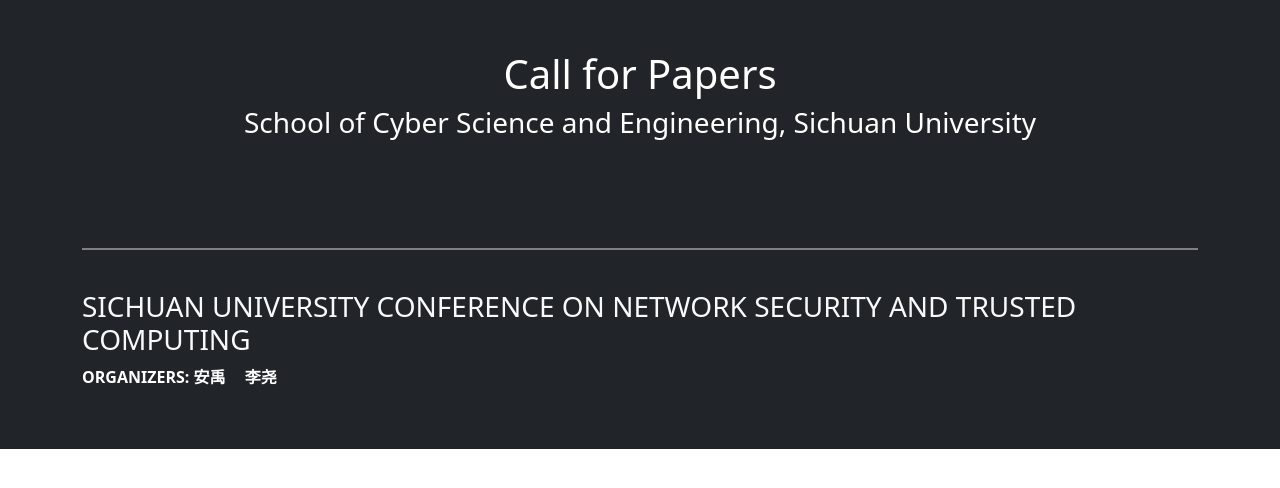
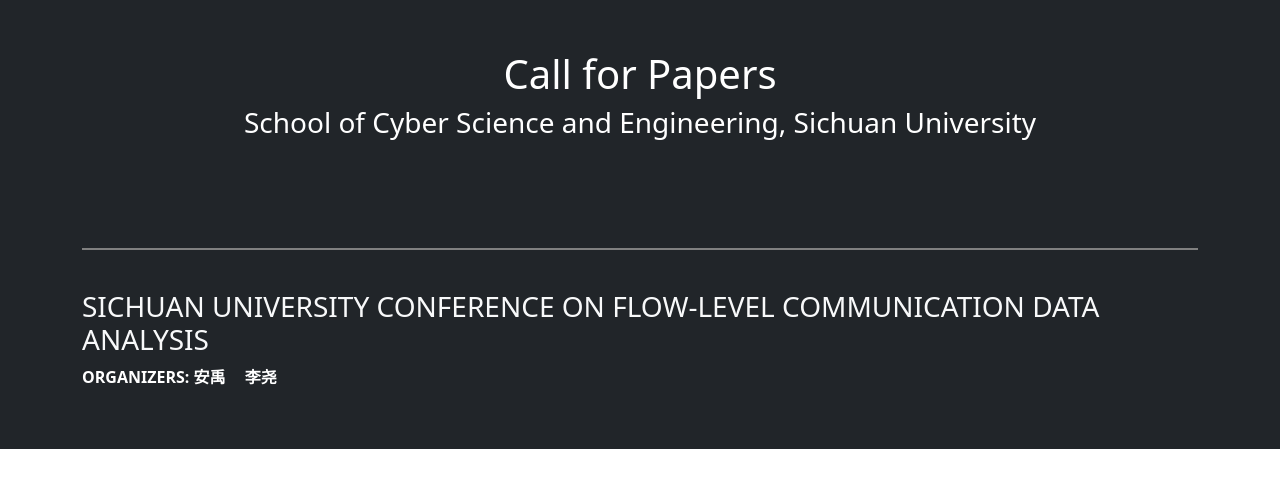
Before and after one commit to scu-scse-homework/cfp, a Jekyll site: the page built from all.html, in a window 1280 px wide. Shown: the top 488 px of the page. Built offline with Jekyll 4.4.1, drawn with Linux system fonts in a browser that asks for light colours.

Commit message:
(rename):修改会议名称

```diff
--- a/cfp/2022/FCDA-068-004.md
+++ b/cfp/2022/FCDA-068-004.md
@@ -6,7 +6,7 @@ organizers:
   -
     name: 李尧
     id: 2021xxxxxx004
-title: Sichuan University Conference on Network Security and Trusted Computing
+title: Sichuan University Conference on Flow-Level Communication Data Analysis
 shorttitle: FCDA2022
 only-for-homework: true
 accept-chinese-submission: true
```
